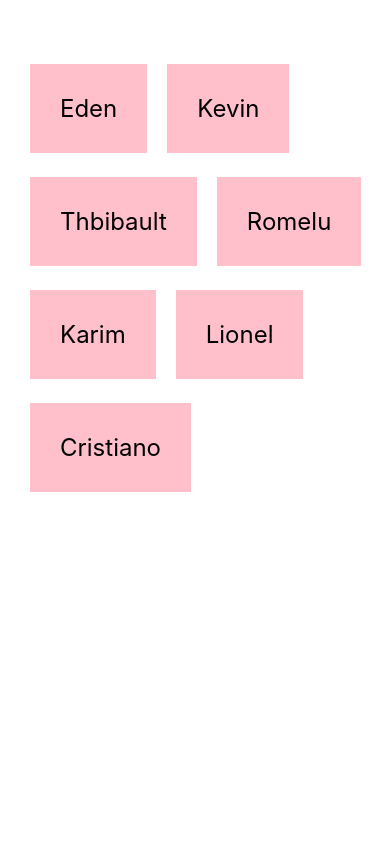
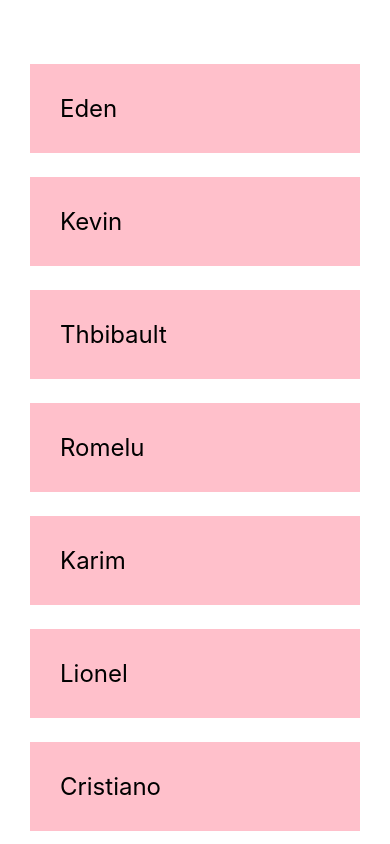
Before and after one commit to FrankyDesigner123/todo_prototype_reactnative, a React Native app: screen / in a window 390 px wide. Built offline with nearby package versions, Linux system fonts and the light colour scheme.

Commit message:
Touchable components

```diff
--- a/App.js
+++ b/App.js
@@ -1,5 +1,5 @@
 import React, { useState } from 'react';
-import { StyleSheet, Text, View, FlatList } from 'react-native';
+import { StyleSheet, Text, View, FlatList, TouchableOpacity } from 'react-native';
 
 export default function App() {
 
@@ -13,17 +13,25 @@
     { name: 'Cristiano', id: '7' },
   ]);
 
+  const pressHandler = (id) => {
+    console.log(id);
+    setPeople((prevPeople) => {
+      return prevPeople.filter(person => person.id != id);
+    })
+  }
+
   return (
     <View style={styles.container}>
 
     <FlatList
-      numColumns={2}
       keyExtractor={(item) => item.id}
       data={people}
       renderItem={( { item } ) => (
-        <Text style={styles.item}>
+        <TouchableOpacity onPress={() => pressHandler(item.id)}>
+          <Text style={styles.item}>
                 {item.name}
               </Text>
+        </TouchableOpacity>
       )}
     />
 
```
